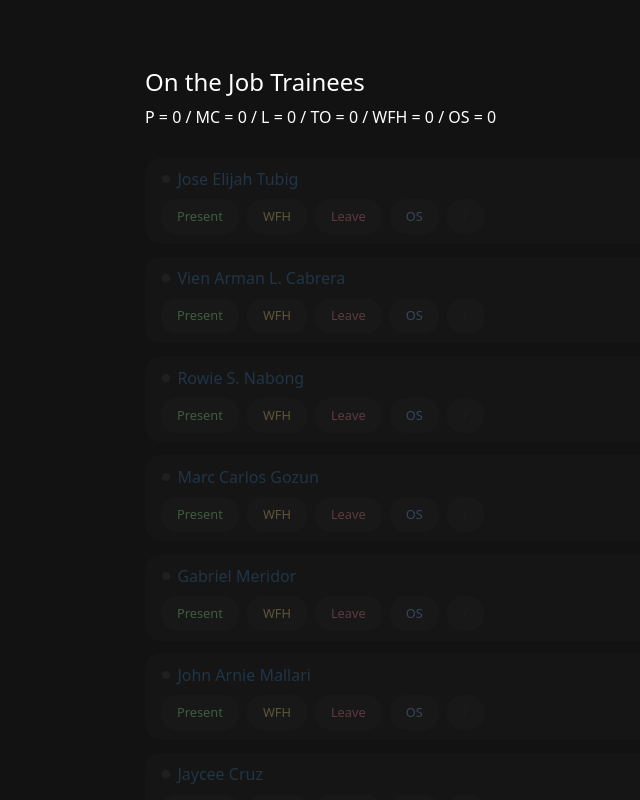
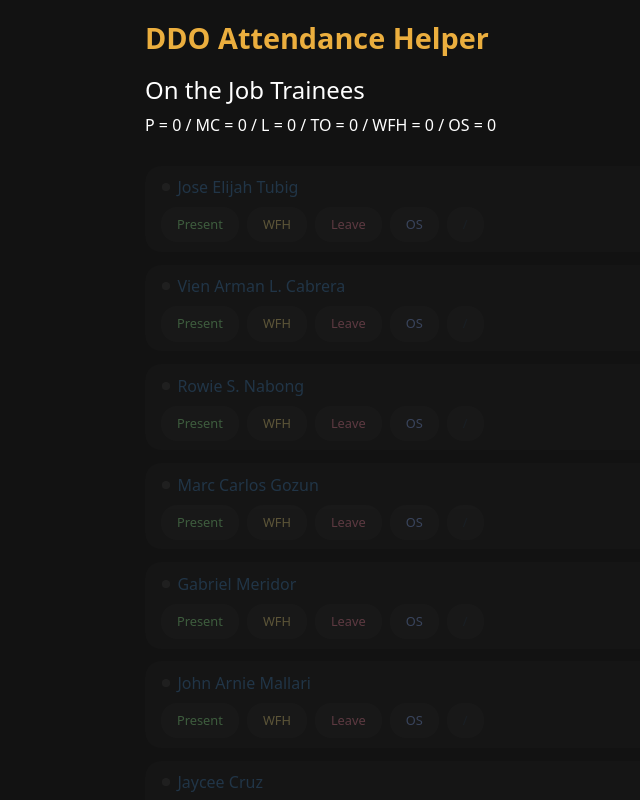
Before and after one commit to GabrielA2K/a2k-attendance, a React app: page / in a window 1280 px wide. Shown: the top 800 px of the page, without its empty margins (239-879 px from the left). Built offline with nearby package versions, Linux system fonts and the light colour scheme; the HTML template or start-up script is replaced by a standard one.

Commit message:
visual changes

```diff
--- a/src/App.css
+++ b/src/App.css
@@ -11,12 +11,16 @@ html, body {
 #root {
   max-width: 1280px;
   margin: 0 auto;
-  padding: 2rem 1rem;
+  padding: 1rem 1rem;
   display: flex;
   gap: 0.8rem;
   flex-direction: column;
 }
-
+.mainTitle {
+  font-size: 1.8rem;
+  font-weight: 700;
+  color: hsla(39, 100%, 63%, 0.918);
+}
 .title {
   font-size: 1.5rem;
   font-weight: 500;
@@ -24,6 +28,14 @@ html, body {
   margin-bottom: 0rem;
   margin-top: 2rem;
 }
+.firstItemTitle {
+  margin-top: 0rem;
+}
+.copyBtn {
+  margin-top: 3rem;
+}
+
+
 .details {
   font-size: 1rem;
   font-weight: 400;
--- a/src/App.jsx
+++ b/src/App.jsx
@@ -85,11 +85,12 @@ export default function App() {
 
   return (
     <>
-      <StaffList title="On the Job Trainees" list={staff.onTheJobTrainees} />
+      <p className='mainTitle'>DDO Attendance Helper</p>
+      <StaffList titleClass={"firstItemTitle"} title="On the Job Trainees" list={staff.onTheJobTrainees} />
       <StaffList title="Software Developers and Designers" list={staff.softwareDevelopersDesigners} />
       <StaffList title="Project Leaders" list={staff.projectLeaders} />
       <StaffList title="Reporting to CTO" list={staff.reportingToCTO} />
-      <button onClick={() => updateFinalOutput()}>Copy Attendance</button>
+      <button className="copyBtn" onClick={() => updateFinalOutput()}>Copy Attendance</button>
       <button className='destructive' onClick={() => resetStaffData()}>Reset</button>
     </>
   )
--- a/src/StaffList.jsx
+++ b/src/StaffList.jsx
@@ -42,7 +42,7 @@ export default function StaffList(stafflist) {
 
     return (
     <>
-        <p className="title">{stafflist.title}</p>
+        <p className={"title "+stafflist.titleClass}>{stafflist.title}</p>
         <p className="details">{"P = "+stafflist.list.filter(person => person.status === "P").length+" / MC = 0 / L = "+stafflist.list.filter(person => person.status === "L").length+" / TO = 0 / WFH = "+stafflist.list.filter(person => person.status === "WFH").length+" / OS = "+stafflist.list.filter(person => person.status === "OS").length}</p>
 
         {stafflist.list.map((i)=>{
@@ -52,7 +52,7 @@ export default function StaffList(stafflist) {
 
 
           return (
-            <div className="stafflist.listItemContainer">
+            <div className={"stafflist.listItemContainer "}>
 
               <div className="staffListItem">
                 <p className={"nameStatus "+status}><Icon icon={"material-symbols:circle"} height={10} width={10} className={'iconWrapper '+status}/>{i.name}</p>
```
